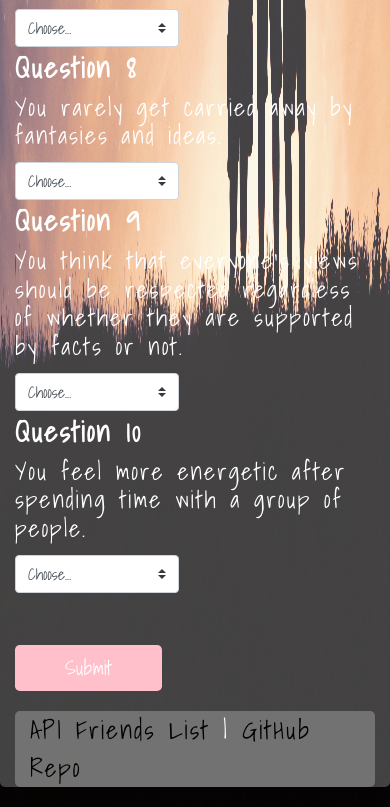
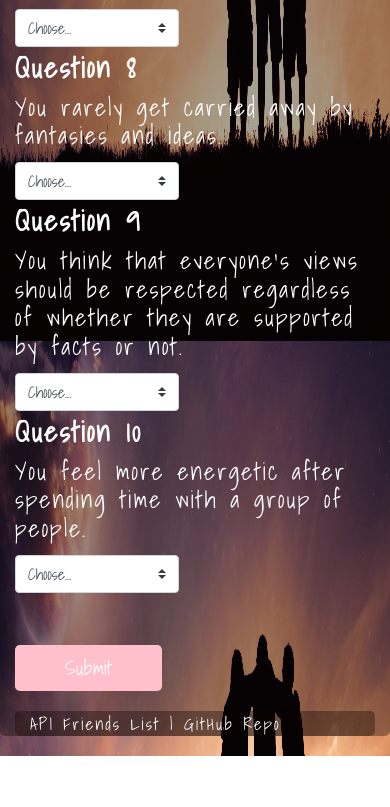
Before and after one commit to Mbarbotiko/FriendFinder, a website: page public/survey.html in a window 390 px wide. Shown: the part 1347-2154 px from the top of the page. After the commit the page ends 2103 px from the top, so only its background shows below. Drawn offline with nearby package versions, Linux system fonts and the light colour scheme.

Commit message:
adding media queries, small css changes

```diff
--- a/public/style.css
+++ b/public/style.css
@@ -50,6 +50,14 @@ a:hover{
 
  }
 
+ .btn-primary:active:focus{
+    background-color:rgb(247, 144, 161)!important;
+    border-color:pink!important;
+
+ }
+
+
+
  #matchImage{
      width: 100%;
  }
@@ -57,3 +65,21 @@ a:hover{
  #resultsModal{
      color:black;
  }
+
+
+ /* @media screen and (min-width:468px ) and (orientation: landscape) { ... } */
+
+ @media (min-height: 468px), screen and (orientation: portrait) {
+    body{
+        background-attachment: fixed;
+        background-position: center bottom;
+
+    }
+
+    p{
+        font-size: 2vh;
+
+    }
+
+
+ }
--- a/public/stylequiz.css
+++ b/public/stylequiz.css
@@ -7,7 +7,7 @@ body{
 
 }
 .container{
-    background-color:rgb(255,255,255, .25);
+    background-color:rgba(10, 0, 0, 0.35);
     max-width:1200px;
     margin-top:20px;
     margin-bottom:20px;
@@ -33,3 +33,8 @@ body{
     width:75%;
 
 }
+
+a{
+	color:white;
+
+}
```
